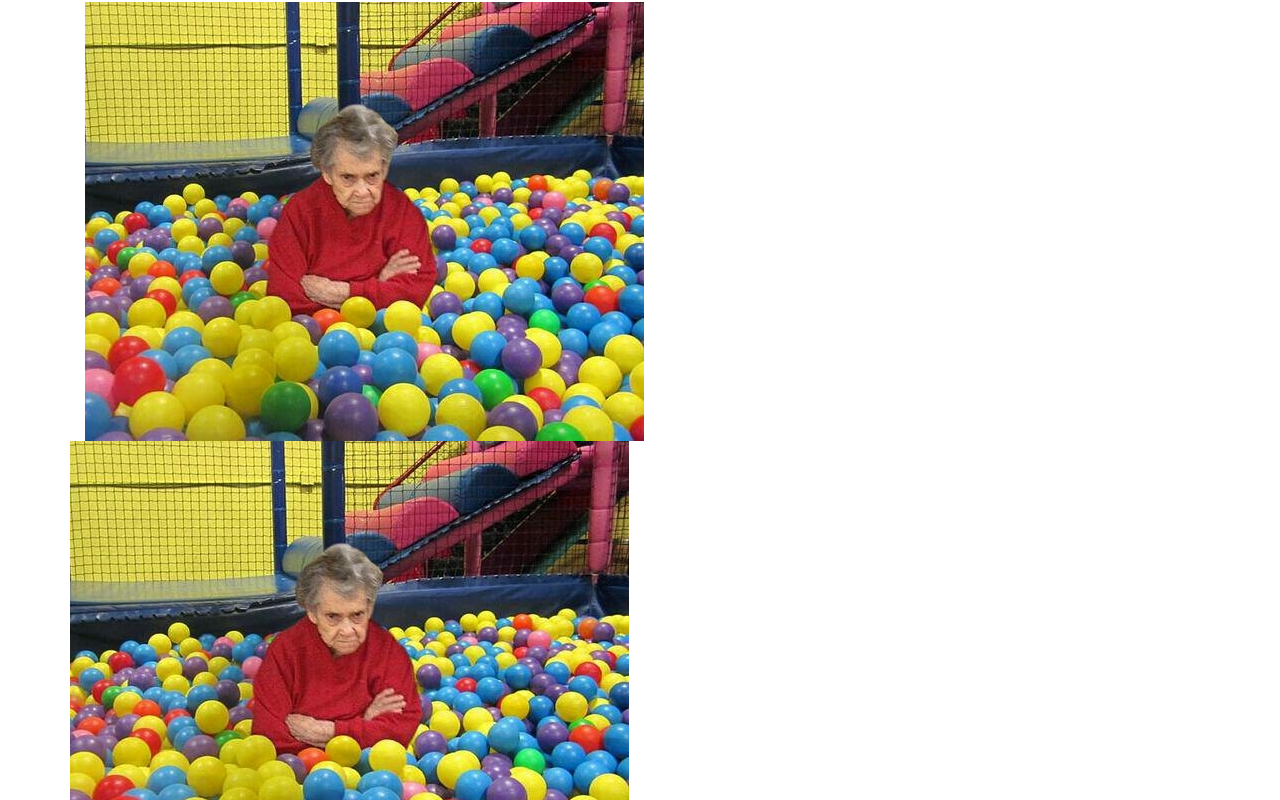
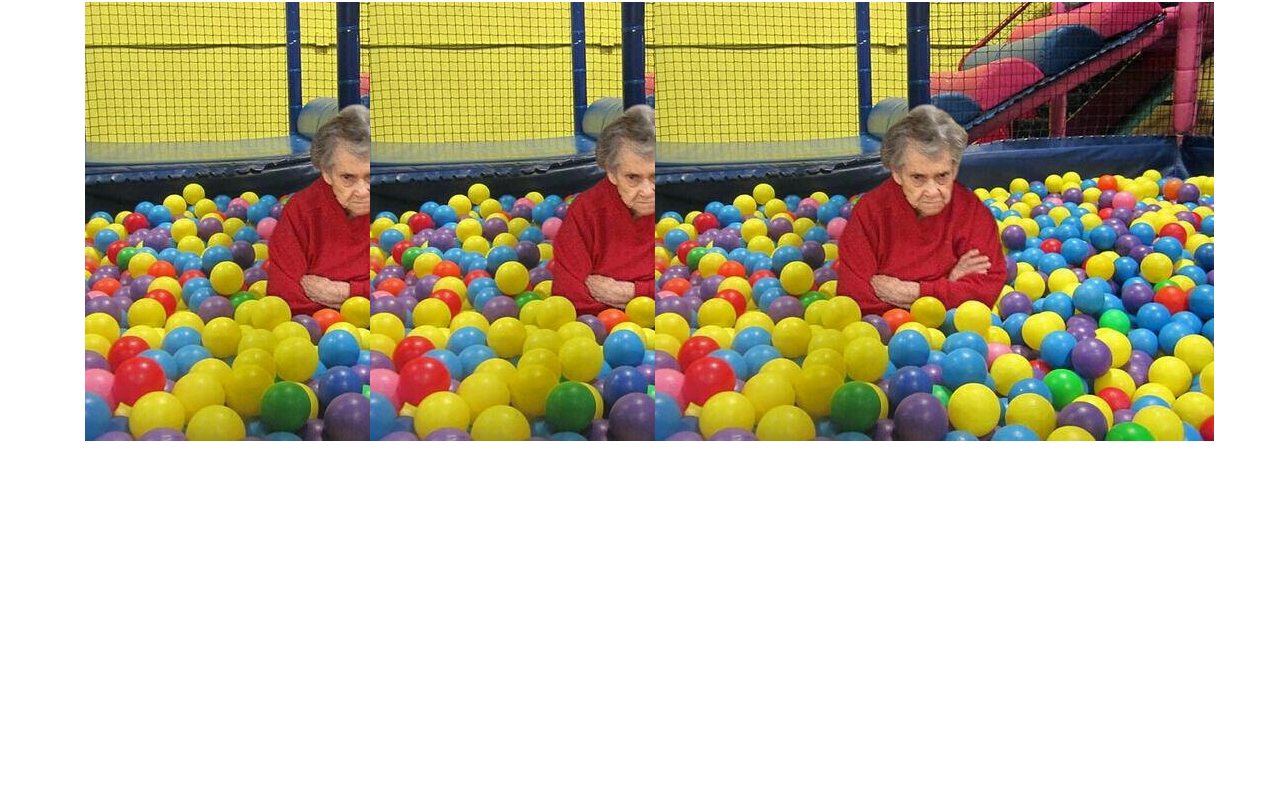
Before and after one commit to tapickell/week3, a plain HTML site: page index.html in a window 1280 px wide. Shown: the part 44-844 px from the top of the page. After the commit the page ends 800 px from the top, so only its background shows below. Drawn offline with nearby package versions, Linux system fonts and the light colour scheme; files whose address does not match are found by name.

Commit message:
missed div

```diff
--- a/index.html
+++ b/index.html
@@ -9,14 +9,15 @@
   <body>
     <div class="container">
       <div class="row">
-        <div class="col-md-4">
+        <div class="col-md-3">
           <h2>Where's my pic?</h2>
           <img src="C:\Users\Toad\code\Basic-Portfolio\assets\images\me.jpeg" alt="Where's my pic?">
         </div>
+        <div class="col-md-3">
           <h2>Where's my pic?</h2>
           <img src="/Users/Toad/code/Basic-Portfolio/assets/images/me.jpeg" alt="Where's my pic?">
         </div>
-        <div class="col-md-4">
+        <div class="col-md-3">
           <h2>Here's my pic!</h2>
           <img src="assets/images/me.jpeg" alt="Here it is">
         </div>
```
